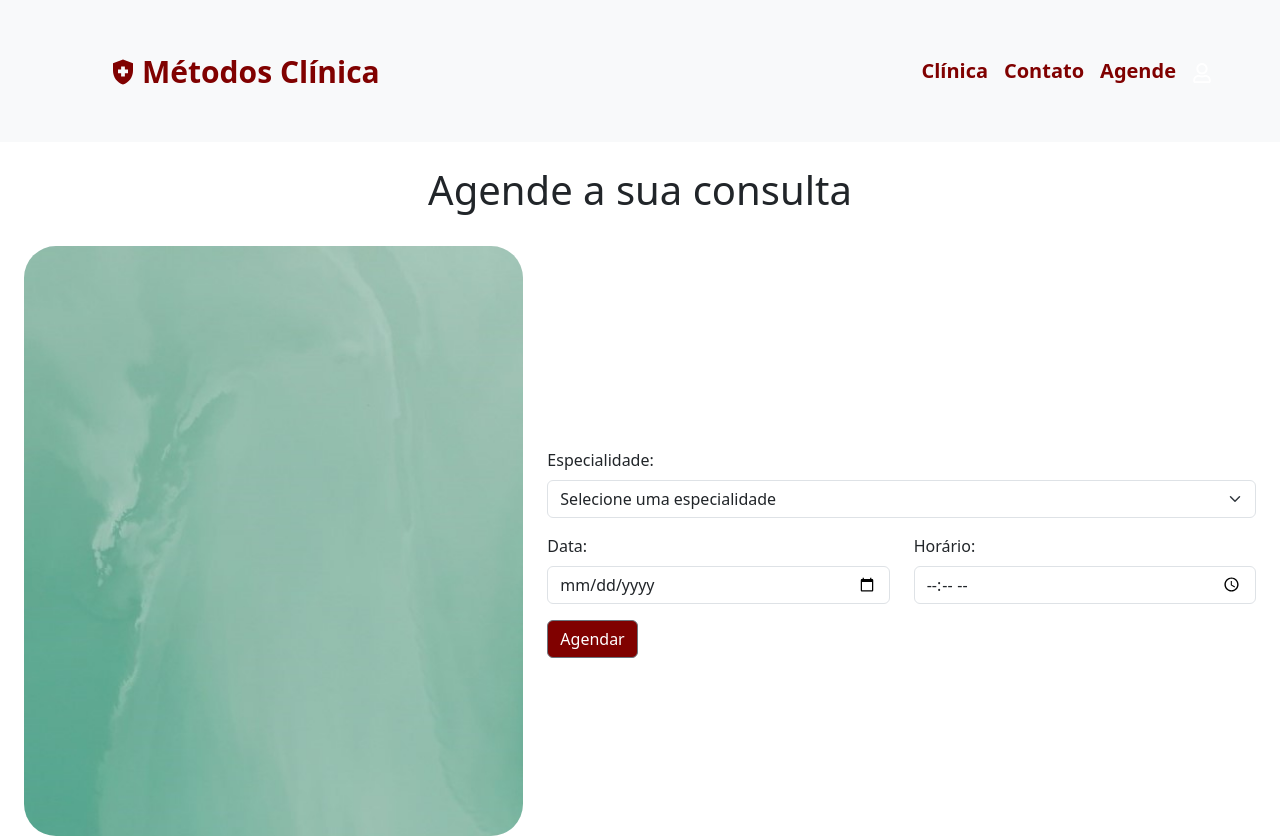
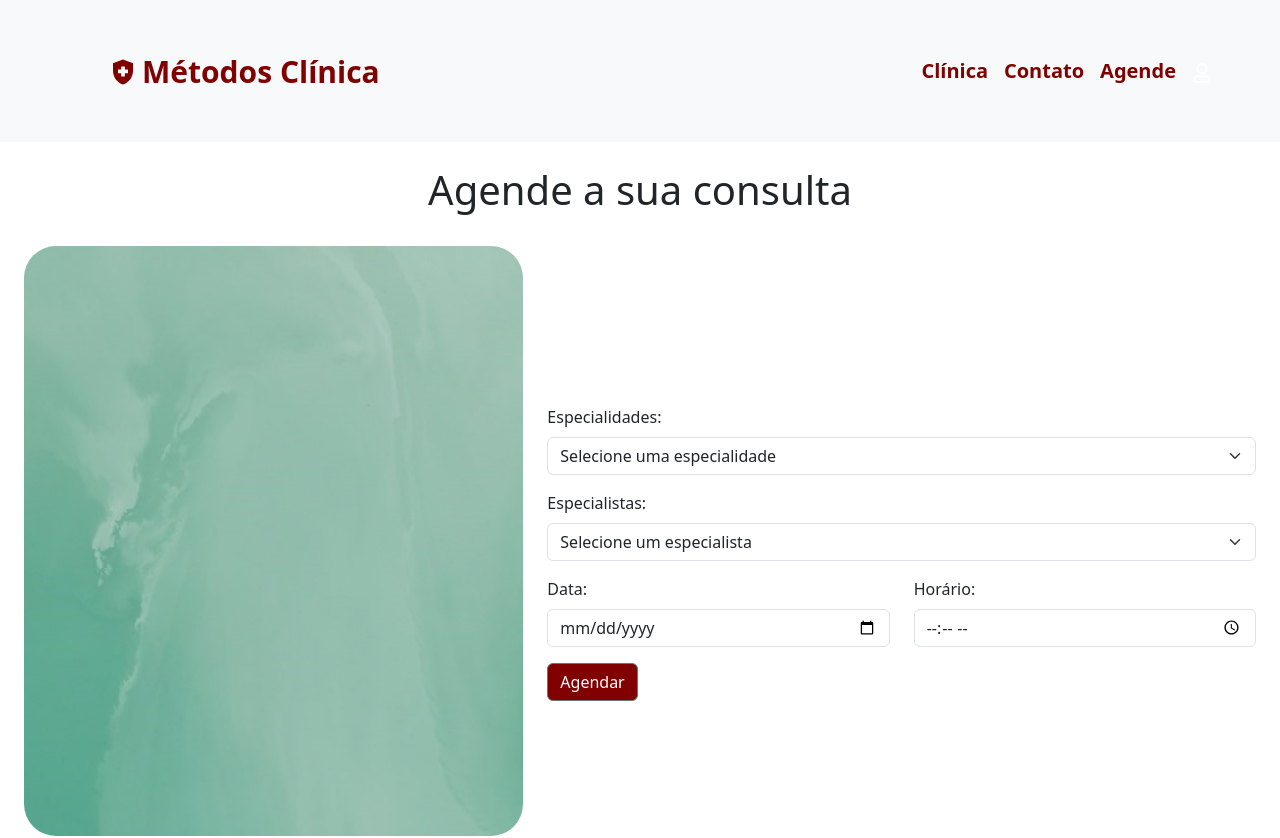
Before and after one commit to PedroOmeeti/clinica-metodos-principal, a React (Create React App) app: page /agende in a window 1280 px wide. Shown: the top 838 px of the page. Built offline with nearby package versions, Linux system fonts and the light colour scheme.

Commit message:
Modificações na página de Agendamento e página Inicial.
Foi modificado os inputs de Especialidades e Especialistas da página de agenda, colocando as informações de acordo com a clínica.

Na página Inicial foi adicionado mais uma categoria de serviço oferecido pela clínica.

```diff
--- a/src/components/Agendamento.js
+++ b/src/components/Agendamento.js
@@ -6,11 +6,12 @@ const Agendamento = () => {
   const [data, setData] = useState('');
   const [horario, setHorario] = useState('');
   const [especialidade, setEspecialidade] = useState('');
+  const [especialista, setEspecialista] = useState('');
 
   const handleSubmit = (e) => {
     e.preventDefault();
     // Aqui você pode adicionar a lógica para enviar os dados do agendamento para o servidor
-    console.log('Dados do agendamento:', data, horario, especialidade);
+    console.log('Dados do agendamento:', data, horario, especialidade,especialista);
   };
 
   return (
@@ -32,7 +33,7 @@ const Agendamento = () => {
             <Row>
               <Col>
                 <FormGroup>
-                  <Label for="especialidade">Especialidade:</Label>
+                  <Label for="especialidade">Especialidades:</Label>
                   <Input
                     type="select"
                     name="especialidade"
@@ -41,9 +42,27 @@ const Agendamento = () => {
                     onChange={(e) => setEspecialidade(e.target.value)}>
 
                     <option value="">Selecione uma especialidade</option>
-                    <option value="Dermatologista">Dermatologista</option>
-                    <option value="Psicólogo">Psicólogo</option>
-                    <option value="Ortopedia">Ortopedia</option>
+                    <option value="Dermatologista">Psicologia</option>
+                    <option value="Psicólogo">Nutrição</option>
+                    <option value="Ortopedia">Fonoaudiologia</option>
+                    <option value="Ortopedia">Psiquiatria</option>
+                    <option value="Ortopedia">Psicopedagogia</option>
+                  </Input>
+                </FormGroup>
+                <FormGroup>
+                  <Label for="especialista">Especialistas:</Label>
+                  <Input
+                    type="select"
+                    name="especialista"
+                    id="especialista"
+                    value={especialista}
+                    onChange={(e) => setEspecialidade(e.target.value)}>
+
+                    <option value="">Selecione um especialista</option>
+                    <option value="Dermatologista">Jaciane F.L Moreira</option>
+                    <option value="Psicólogo">Gabriela C. Alves Rada</option>
+                    <option value="Ortopedia">Jacqueline</option>
+                    <option value="Ortopedia">Vinícius</option>
                   </Input>
                 </FormGroup>
               </Col>
--- a/src/components/pages/Clinica.js
+++ b/src/components/pages/Clinica.js
@@ -12,12 +12,11 @@ import { Link } from "react-router-dom";
 import '../Contato.components.css'
 import { RiPsychotherapyLine } from "react-icons/ri";
 // import { FaHandHoldingMedical } from "react-icons/fa6";
-import { GiMedicines } from "react-icons/gi";
 import { IoNutritionOutline } from "react-icons/io5";
 import { MdHearing } from "react-icons/md";
 import { MdPsychology } from "react-icons/md";
-
-
+import { MdOutlinePsychology } from "react-icons/md";
+import { FaHandsHoldingChild } from "react-icons/fa6";
 
 function Clinica() {
   return (
@@ -60,7 +59,10 @@ function Clinica() {
               <MdHearing className="fs-1" />
             </Col>
             <Col className="text-center fs-4">
-              <MdPsychology className="fs-1" />
+              <MdOutlinePsychology className="fs-1" />
+            </Col>
+            <Col className="text-center fs-4">
+              <FaHandsHoldingChild className="fs-1" />
             </Col>
           </Row>
           <Row>
@@ -75,6 +77,9 @@ function Clinica() {
             </Col>
             <Col className="text-center fs-4">
               Psiquiatria
+            </Col>
+            <Col className="text-center fs-4">
+              Psicopedagogia
             </Col>
 
           </Row>
```
